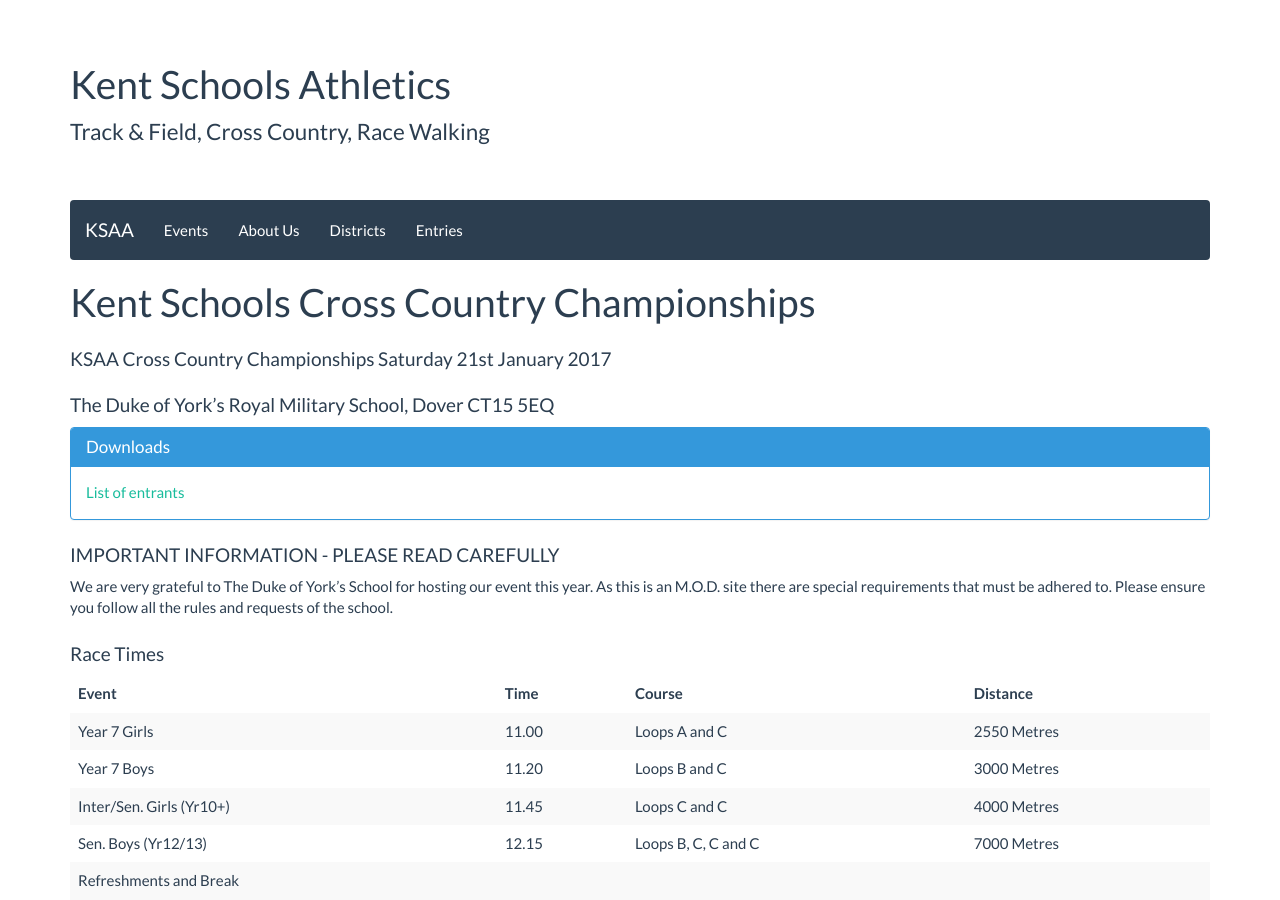
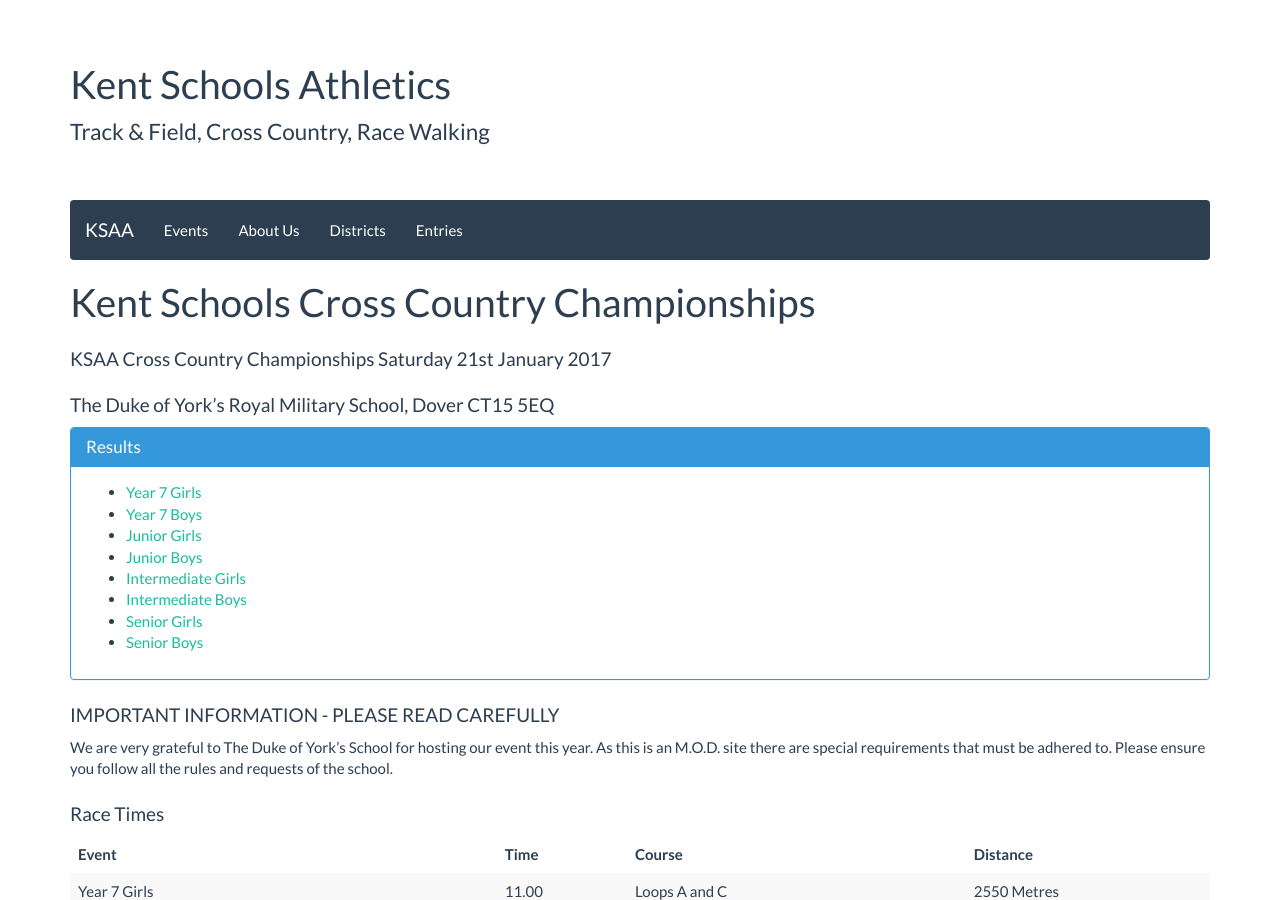
Before and after one commit to chrisnewark/chrisnewark.github.io, a Jekyll site: the page built from _events/16-17/2017-01-21-kent-schools-cross-country-champs.md, in a window 1280 px wide and 900 px high. Built offline with Jekyll 4.4.1, drawn with Linux system fonts in a browser that asks for light colours; nearby versions of some CDN libraries.

Commit message:
Added results

```diff
--- a/_events/16-17/2017-01-21-kent-schools-cross-country-champs.md
+++ b/_events/16-17/2017-01-21-kent-schools-cross-country-champs.md
@@ -10,12 +10,21 @@
 #### The Duke of York's Royal Military School, Dover CT15 5EQ
 
 <div class="panel panel-info">
-  <div class="panel-heading">
-    <h3 class="panel-title">Downloads</h3>
-  </div>
-  <div class="panel-body">
-    <a href="/files/events/16-17/2017-01-21-kent-schools-cross-country-champs/KSAAProgramme2017-ForReview.pdf">List of entrants</a>
-  </div>
+    <div class="panel-heading">
+        <h3 class="panel-title">Results</h3>
+    </div>
+    <div class="panel-body">
+        <ul>
+            <li><a href="/files/events/16-17/2017-01-21-kent-schools-cross-country-champs/KSAA-2017-Cross-Country-Championships-Year-7-Girls-Results.pdf">Year 7 Girls</a></li>
+            <li><a href="/files/events/16-17/2017-01-21-kent-schools-cross-country-champs/KSAA-2017-Cross-Country-Championships-Year-7-Boys-Results.pdf">Year 7 Boys</a></li>
+            <li><a href="/files/events/16-17/2017-01-21-kent-schools-cross-country-champs/KSAA-2017-Cross-Country-Championships-Junior-Girls-Results.pdf">Junior Girls</a></li>
+            <li><a href="/files/events/16-17/2017-01-21-kent-schools-cross-country-champs/KSAA-2017-Cross-Country-Championships-Junior-Boys-Results.pdf">Junior Boys</a></li>
+            <li><a href="/files/events/16-17/2017-01-21-kent-schools-cross-country-champs/KSAA-2017-Cross-Country-Championships-Intermediate-Girls-Results-v2.pdf">Intermediate Girls</a></li>
+            <li><a href="/files/events/16-17/2017-01-21-kent-schools-cross-country-champs/KSAA-2017-Cross-Country-Championships-Intermediate-Boys-Results.pdf">Intermediate Boys</a></li>
+            <li><a href="/files/events/16-17/2017-01-21-kent-schools-cross-country-champs/KSAA-2017-Cross-Country-Championships-Senior-Girls-Results.pdf">Senior Girls</a></li>
+            <li><a href="/files/events/16-17/2017-01-21-kent-schools-cross-country-champs/KSAA-2017-Cross-Country-Championships-Senior-Boys-Results.pdf">Senior Boys</a></li>
+        </ul>
+    </div>
 </div>
 
 #### IMPORTANT INFORMATION - PLEASE READ CAREFULLY
```
Also changed, not shown: 8 other files.
